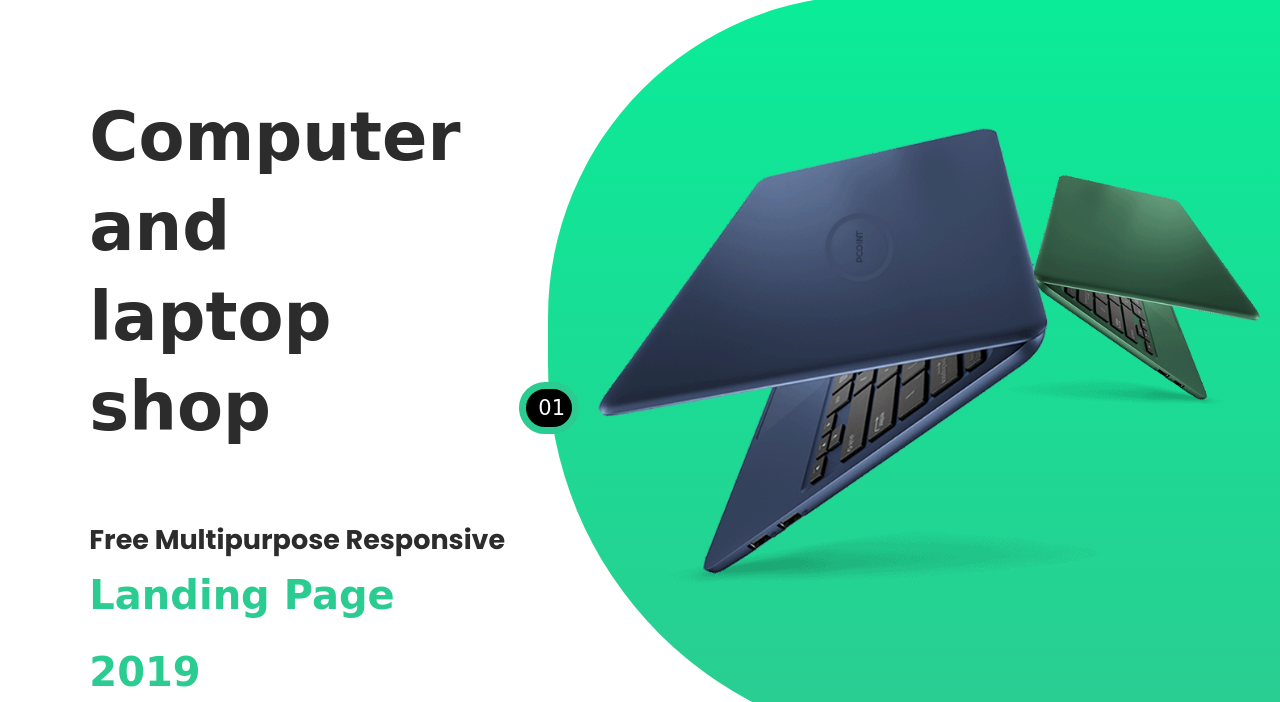
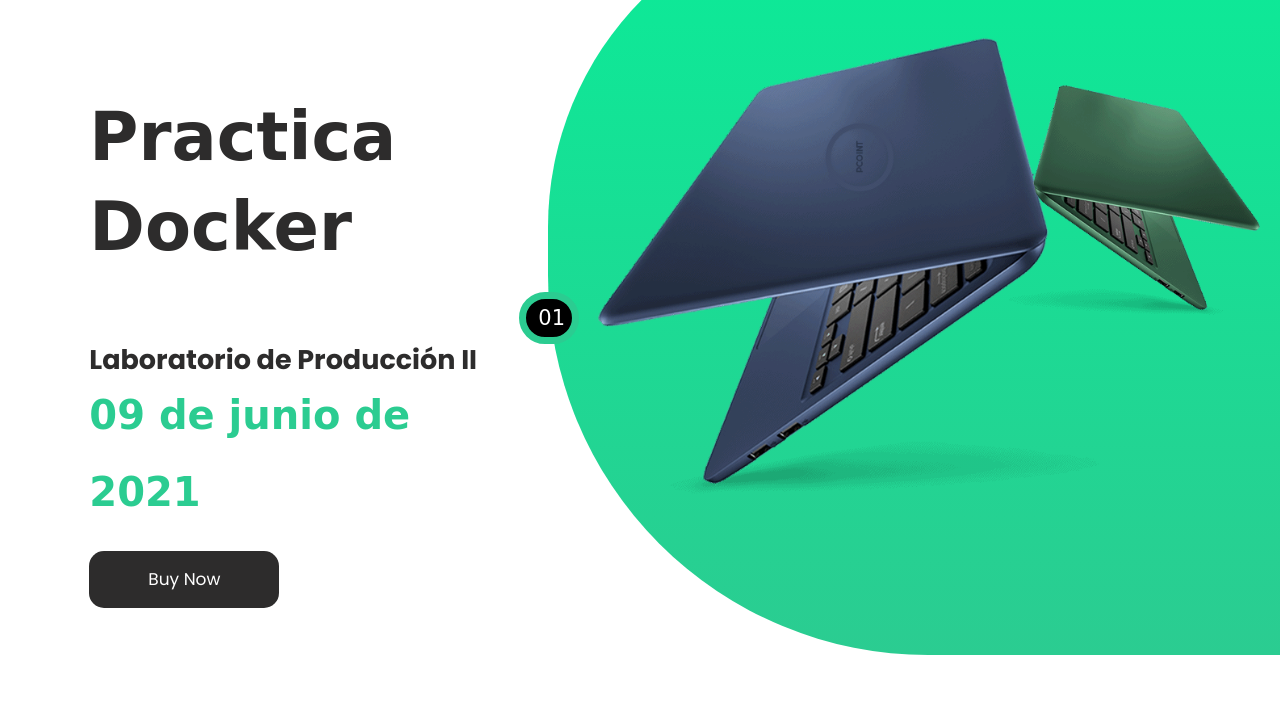
Before and after one commit to mxchacha/Prectica_LabII_Docker, a plain HTML site: page index.html in a window 1280 px wide. Shown: the part 98-800 px from the top of the page. Drawn offline with nearby package versions, Linux system fonts and the light colour scheme; a web font is replaced by a local one.

Commit message:
modificar titulo

```diff
--- a/index.html
+++ b/index.html
@@ -86,9 +86,9 @@
                   <div class="row d_flex">
                      <div class="col-md-5">
                         <div class="text-bg">
-                           <h1>Computer and <br>laptop shop</h1>
-                           <strong>Free Multipurpose Responsive</strong>
-                           <span>Landing Page 2019</span>
+                           <h1>Practica <br>Docker</h1>
+                           <strong>Laboratorio de Producción II</strong>
+                           <span>09 de junio de 2021</span>
                            <a href="#">Buy Now</a>
                         </div>
                      </div>
```
